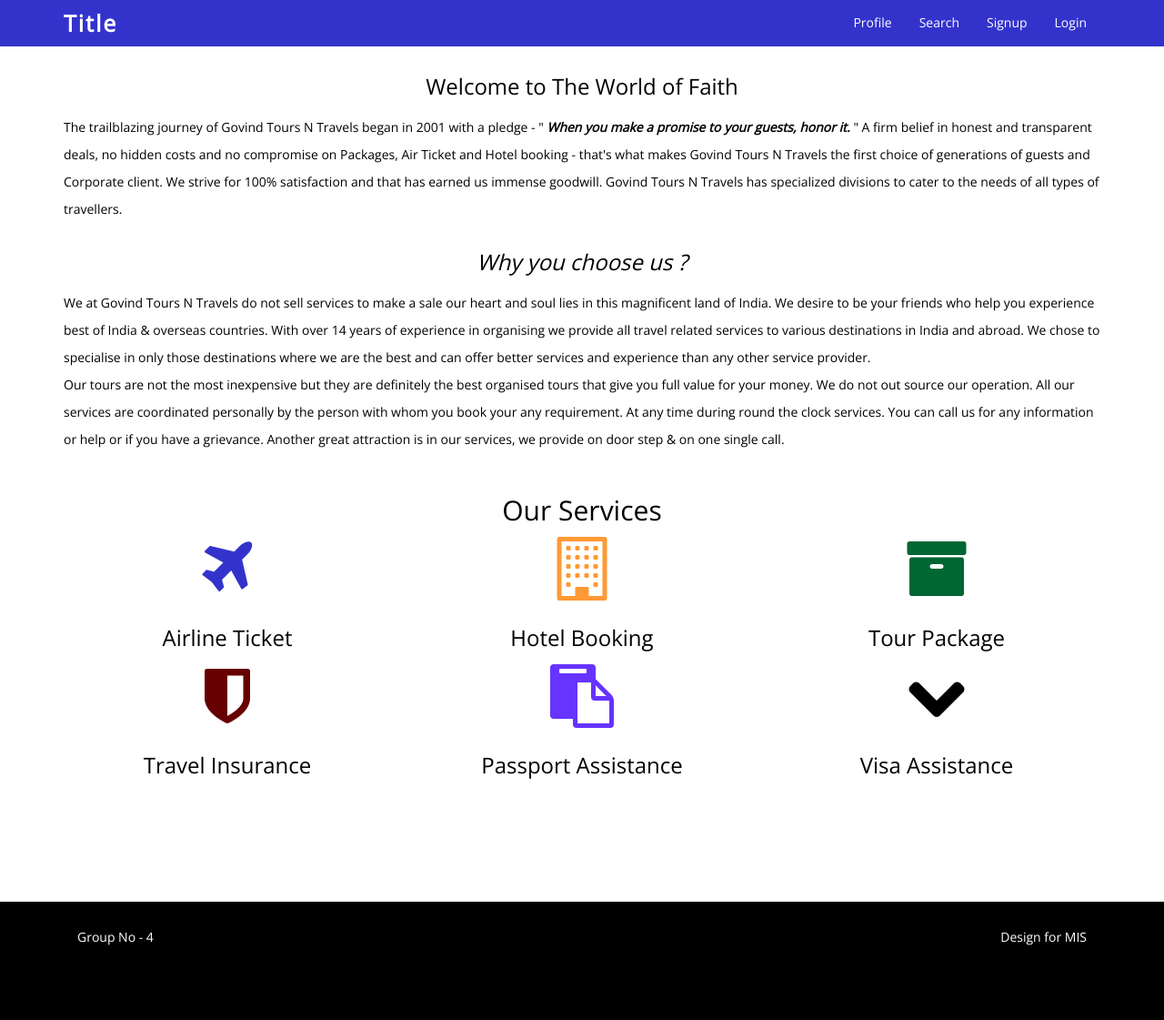
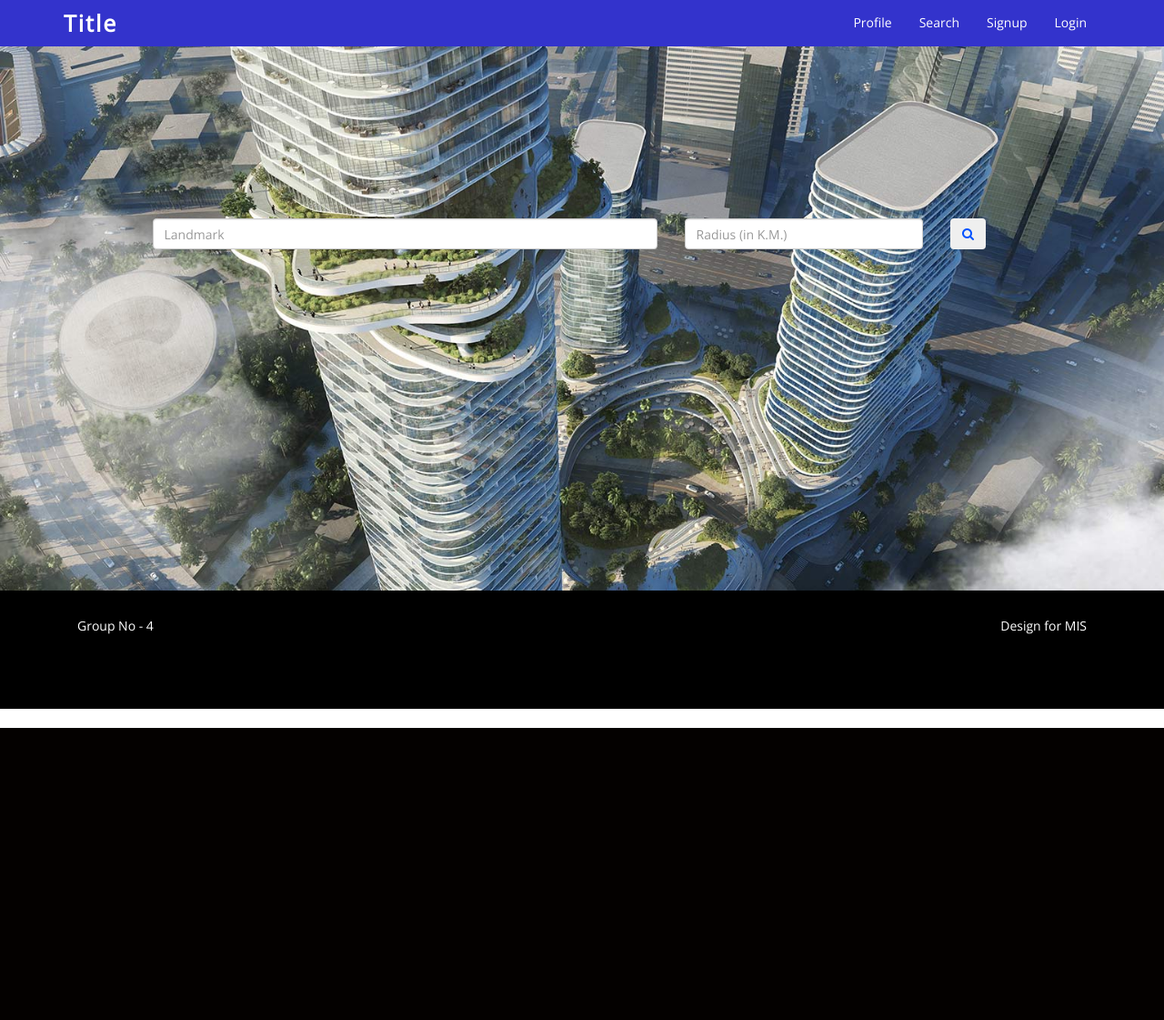
Before and after one commit to panthsolanki/PGPortal, a PHP site: page / in a window 1280 px wide. Shown: the whole page at 91% size. After the commit the page ends 800 px from the top, so only its background shows below. Run offline with PHP 8.4, Linux system fonts and the light colour scheme; some web fonts are replaced.

Commit message:
Index Page Updated

```diff
--- a/assets/css/custom.css
+++ b/assets/css/custom.css
@@ -41,3 +41,13 @@ hr {
     font-size: 20px;
     margin: 1px;
 }
+
+.bgimg-1 {
+    position: relative;
+    opacity: 1;
+    background-position: center;
+    background-repeat: no-repeat;
+    background-size: cover;
+    background-image: url("bg.jpg");
+    height: 50%;
+  }
--- a/index.html
+++ b/index.html
@@ -25,6 +25,7 @@
     <link href="assets/css/font-awesome.css" rel="stylesheet" />
     <!--CUSTOM STYLE -->
     <link href="assets/css/style.css" rel="stylesheet" />
+    <link href="assets/css/custom.css" rel="stylesheet" />
 </head>
 <body>
     <div class="navbar navbar-inverse navbar-fixed-top">
@@ -47,10 +48,40 @@
             </div>
         </div>
     </div>
-    <div class="container">
+    <div class="bgimg-1">
+        <div class="row">
+            <div class="col-md-12 col-sm-12">
+                <div class="space-bottom"></div>
+                <div class="space-bottom"></div>
+                <div class="container mar_top ">
+                    <form name="propost" method="post" action="passportform.php">
+                        <div class="row form-group name">
+                            <div class="col-md-1 col-sm-1"></div>
+                            <div class="col-md-6 col-sm-6">
+                                <input name="title" type="text" class="form-control" required="required" placeholder="Landmark" title="Landmark">
+                            </div>
+                            <div class="col-md-3 col-sm-3">
+                                <input name="radius" type="number" class="form-control" required="required" placeholder="Radius (in K.M.)" title="Radius (in K.M.)">
+                            </div>
+                            <div class="col-md-2 col-sm-2">
+                                <button value="Send" type="submit" class="btn color-blue">
+                                    <div><i class="fa fa-search"></i></div>
+                                </button>
+                            </div>
+                        </div>
+                    </form>
+                    <div class="space-bottom"></div>
+                    <div class="space-bottom"></div>
+                    <div class="space-bottom"></div>
+                </div>
+            </div>
+        </div>
+    </div>
+    <!-- div class="container">
 
 		<div class="row main-low-margin">
             <div class="col-md-12 col-sm-12">
+
                 <h3 class="text-center">Welcome to The World of Faith</h3>
                 <p>
                     The trailblazing journey of Govind Tours N Travels began in 2001 with a pledge - "<b><i> When you make a promise to your guests, honor it. </i></b>" A firm belief in honest and transparent deals, no hidden costs and no compromise on Packages, Air Ticket and Hotel booking - that's what makes Govind Tours N Travels the first choice of generations of guests and Corporate client. We strive for 100% satisfaction and that has earned us immense goodwill. Govind Tours N Travels has specialized divisions to cater to the needs of all types of travellers.
@@ -103,8 +134,8 @@
 				</a>
             </div>
         </div>
-    </div>
-    <div class="space-bottom"></div>
+    </div -->
+
     <div id="footer">
         <div class="navbar" >
             <div class="container">
@@ -126,16 +157,6 @@
     <script src="assets/js/jquery.js"></script>
     <!-- CORE BOOTSTRAP LIBRARY -->
     <script src="assets/js/bootstrap.min.js"></script>
-    <!--  Google Analytics  -->
-<script>
-  (function(i,s,o,g,r,a,m){i['GoogleAnalyticsObject']=r;i[r]=i[r]||function(){
-  (i[r].q=i[r].q||[]).push(arguments)},i[r].l=1*new Date();a=s.createElement(o),
-  m=s.getElementsByTagName(o)[0];a.async=1;a.src=g;m.parentNode.insertBefore(a,m)
-  })(window,document,'script','//www.google-analytics.com/analytics.js','ga');
 
-  ga('create', 'UA-50244273-3', 'auto');
-  ga('send', 'pageview');
-
-</script>
 </body>
 </html>
```
Also changed, not shown: assets/css/bg.jpg (added), assets/img/AirCosta.png (deleted), assets/img/AirIndia.png (deleted), assets/img/GoAir.png (deleted), assets/img/IndiGo.png (deleted), assets/img/Jet Airways.png (deleted), assets/img/SpiceJet.png (deleted), assets/img/Vistara.png (deleted), assets/img/dod.jpg (deleted), assets/img/favicon_0.png (deleted), assets/img/gtt_logo.png (deleted), assets/img/gtt_logo1.png (deleted), assets/img/logo.png (renamed from assets/img/alberta-film-ratings-pg-rating.png), assets/img/s.png (deleted), 1 more files.
